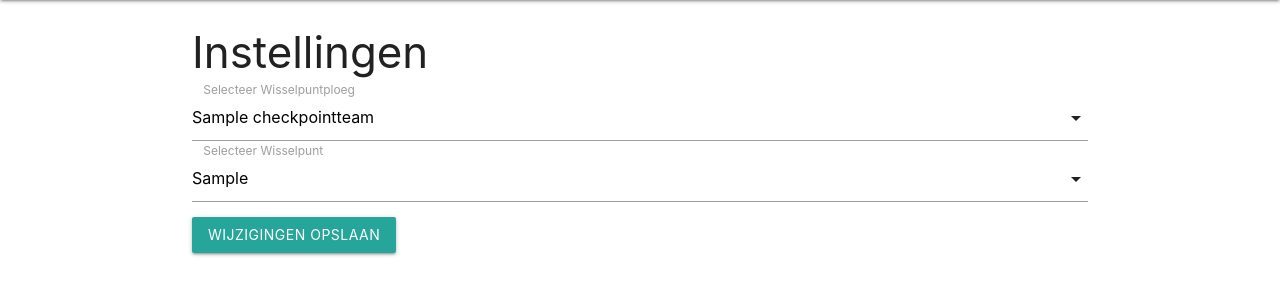
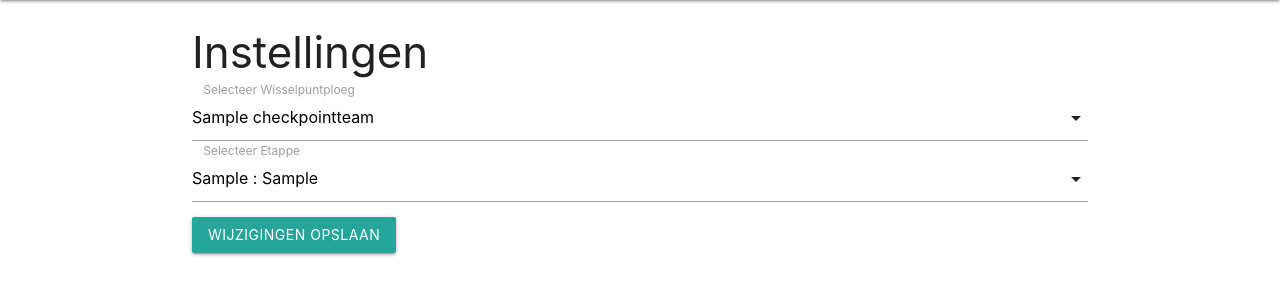
Before and after one commit to lhoevers/VelRiS, a Flask app: template webapp/templates/instellingen.html in a window 1280 px wide. Shown: the part 64-364 px from the top of the page. Run offline with Flask 2, Linux system fonts and the light colour scheme; the template is opened without the code that fills it: most values are stand-ins (such as "Sample title", 1, 10 or a date in 2020); some libraries are stand-ins or nearby versions.

Commit message:
etappe nummer en label etappe toegevoegd

```diff
--- a/webapp/templates/instellingen.html
+++ b/webapp/templates/instellingen.html
@@ -23,15 +23,15 @@
         <div class="input-field col s12">
 
             <select id="checkpoint" name="checkpoint">
-                <option value="{{config_load.competition.checkpoint }}" selected>{{ config_load.competition.checkpoint.ETAPPE_NAAM }}</option>
+                <option value="{{config_load.competition.checkpoint }}" selected>{{ config_load.competition.checkpoint.ETAPPE_VOLGNUMMER }} : {{ config_load.competition.checkpoint.ETAPPE_NAAM }}</option>
                 {% for Wisselpunt_list_optie in config_load.competition.checkpoint_list %}
                     {% if Wisselpunt_list_optie != config_load.competition.checkpoint %}
-                    <option value="{{Wisselpunt_list_optie}}">{{ Wisselpunt_list_optie.ETAPPE_NAAM }}</option>
+                    <option value="{{Wisselpunt_list_optie}}">{{ Wisselpunt_list_optie.ETAPPE_VOLGNUMMER }} : {{ Wisselpunt_list_optie.ETAPPE_NAAM }}</option>
                     {% endif %}
                 {% endfor %}
             </select>
 
-            <label>Selecteer Wisselpunt</label>
+            <label>Selecteer Etappe</label>
 
         </div>
 
```
